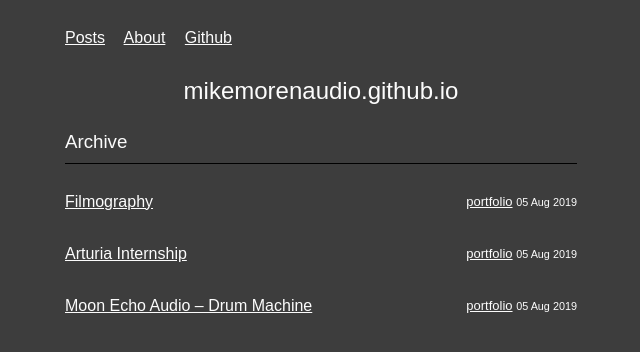
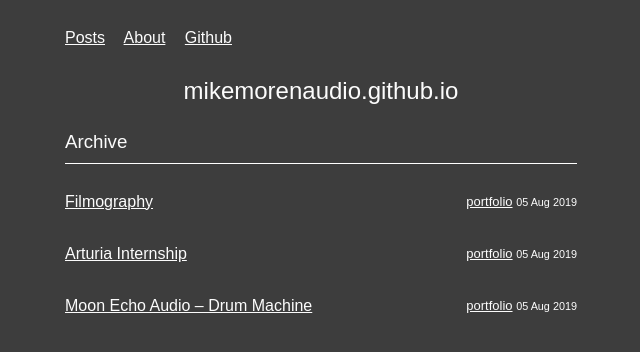
Before and after one commit to MikeMorenoAudio/mikemorenoaudio.github.io, a Jekyll site: the page built from index.html, in a window 1280 px wide. Shown: the top 352 px of the page, without its empty margins (319-959 px from the left). Built offline with Jekyll 4.4.1, drawn with Linux system fonts in a browser that asks for light colours; some web fonts are replaced.

Commit message:
Update index.html

```diff
--- a/index.html
+++ b/index.html
@@ -8,7 +8,7 @@ title: mikemorenoaudio.github.io
 
 <div class="text">
     <p><h3>Archive</h3>
-    <hr style="height:1px;border-width:0;background-color:black">
+    <hr style="height:1px;border-width:0;background-color:white">
     {% for post in site.posts %}</p>
     <div class="article">
         <a href="{{ post.url }}">{{ post.title }}</a>
```
